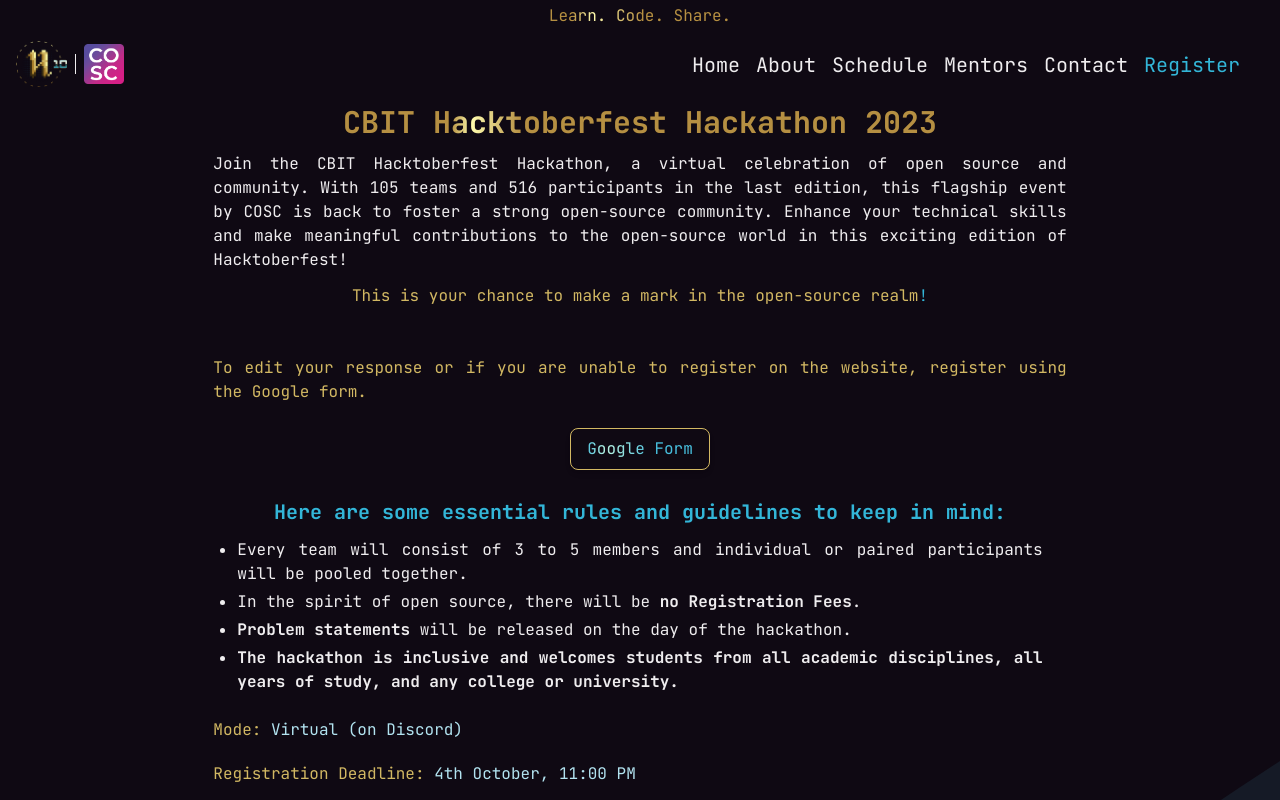
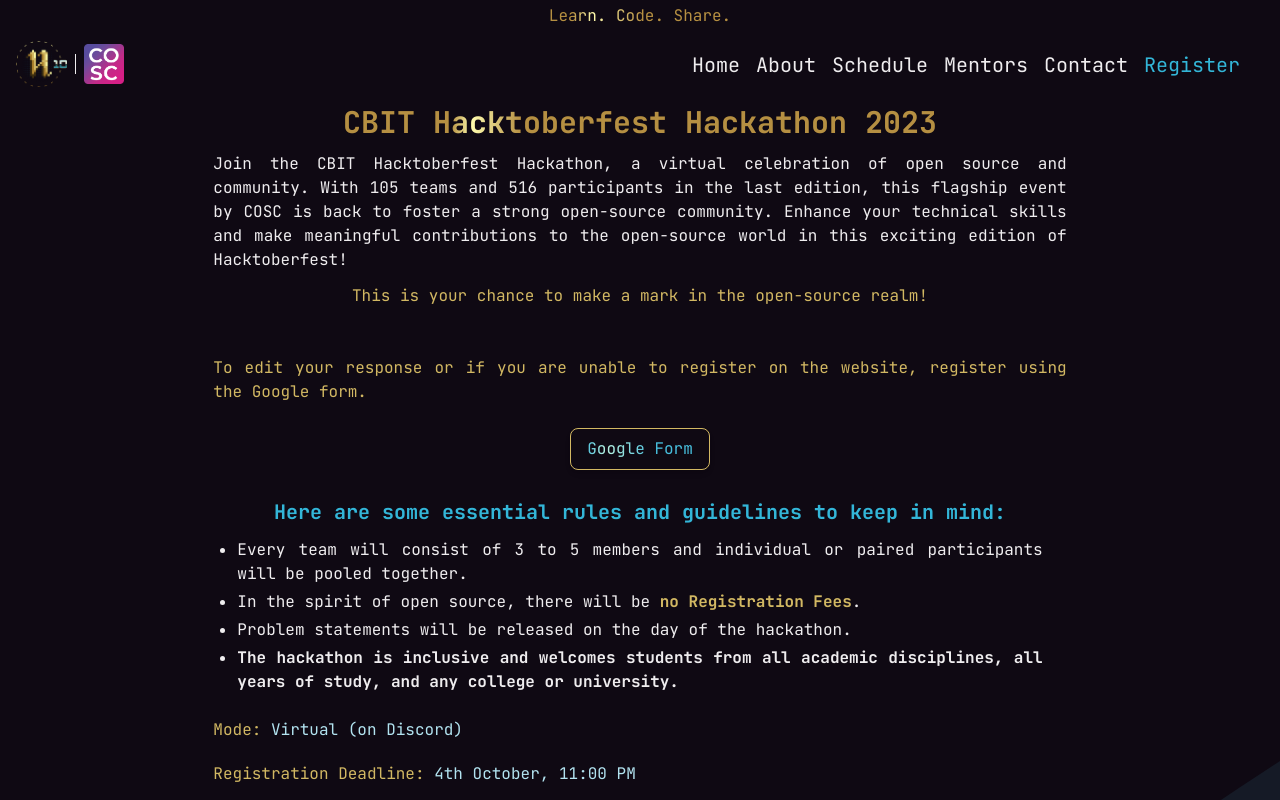
Before and after one commit to SaiKiranMatta/cbit-hacktoberfest23, a Next.js app: page /register in a window 1280 px wide. Shown: the top 800 px of the page. Built offline with nearby package versions, Linux system fonts and the light colour scheme.

Commit message:
modified the text

```diff
--- a/components/Form.jsx
+++ b/components/Form.jsx
@@ -82,8 +82,7 @@
               </p>
               <div className=" flex flex-col gap-2">
                 <span className=" self-center text-bgold-200 mb-10 text-sm leading-6 md:text-base">
-                  This is your chance to make a mark in the open-source realm
-                  <span className=" text-bblue-200">!</span>
+                  This is your chance to make a mark in the open-source realm!
                 </span>
                 <div className="align-items-center flex flex-col justify-center font-thin  md:flex-row items-center gap-4 text-bgold-200 w-full  md:text-base text-sm leading-6">
                   To edit your response or if you are unable to register on the
@@ -111,11 +110,10 @@
                     </li>
                     <li className=" my-1">
                       In the spirit of open source, there will be{" "}
-                      <span className=" font-bold">no Registration Fees</span>.
+                      <span className=" font-bold text-bgold-200">no Registration Fees</span>.
                     </li>
                     <li className=" my-1">
-                      <span className=" font-bold">Problem statements </span>
-                      will be released on the day of the hackathon.
+                      Problem statements will be released on the day of the hackathon.
                     </li>
                     <li className=" my-1 font-bold">
                       The hackathon is inclusive and welcomes students from all
```
